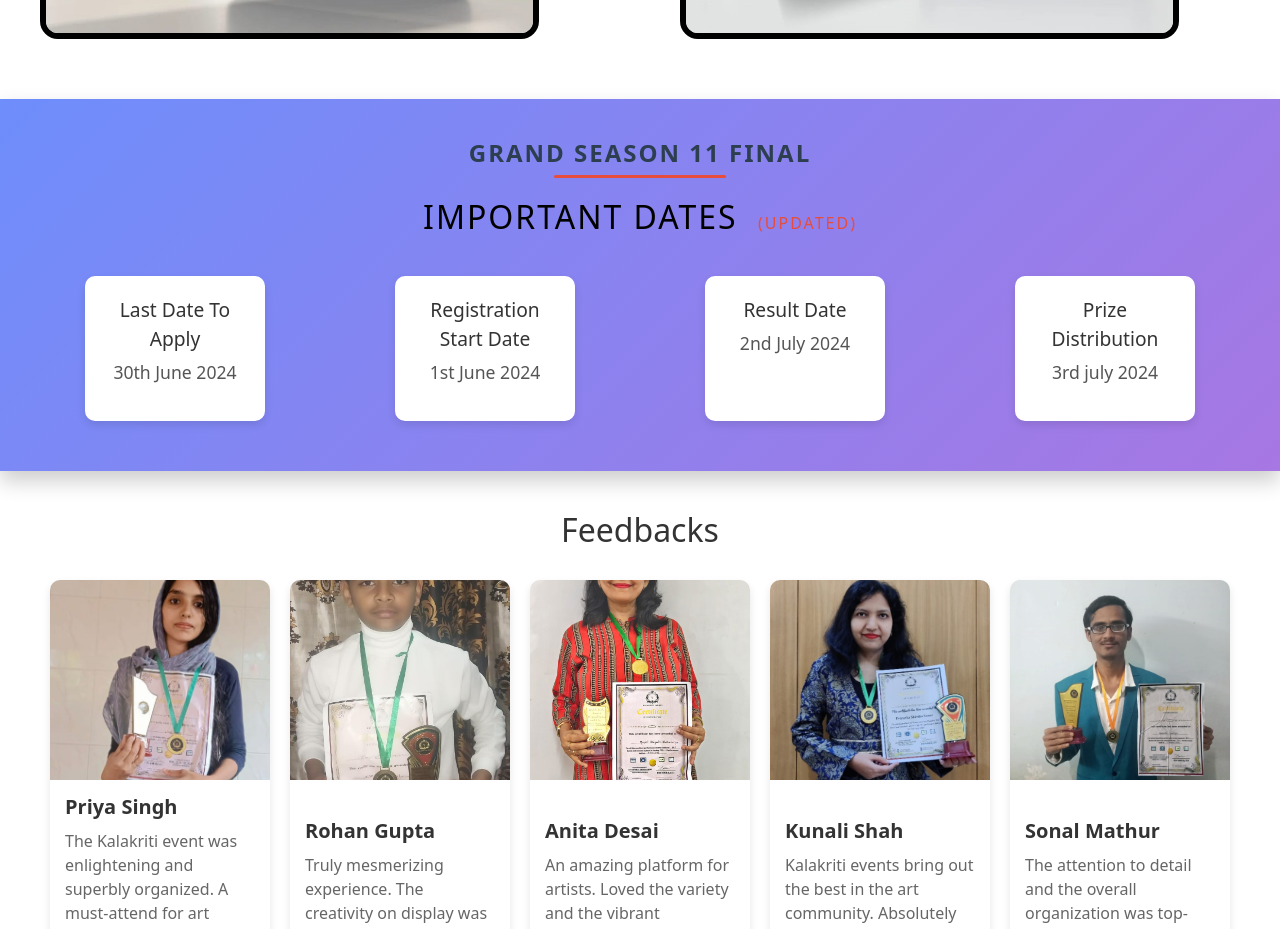
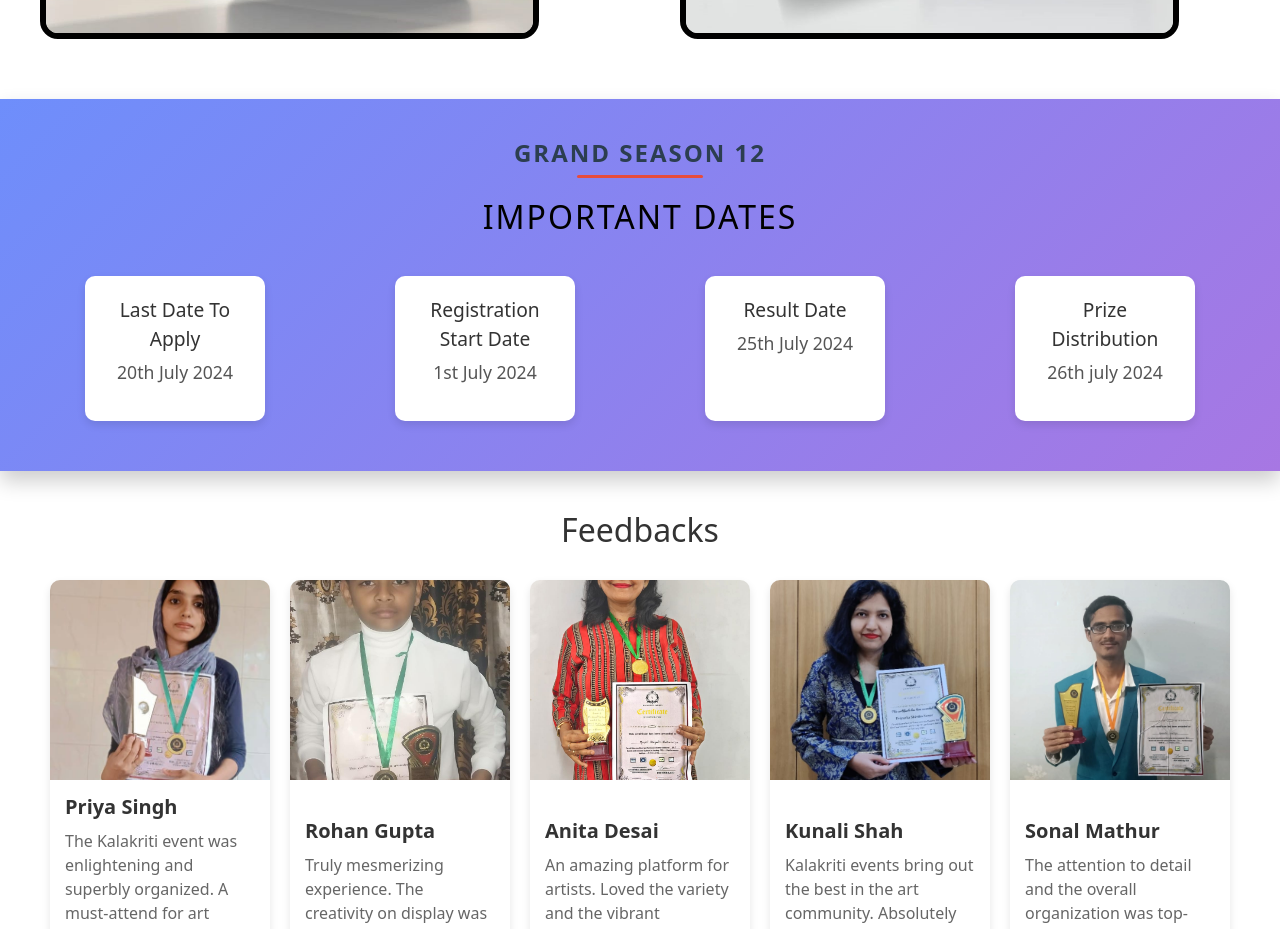
Before and after one commit to kalakritievents/kalakriti-react, a React (Create React App) app: page /dance in a window 1280 px wide. Shown: the part 2820-3749 px from the top of the page. Built offline with nearby package versions, Linux system fonts and the light colour scheme.

Commit message:
Update DatesCard.jsx
Season 12 dates (1)

```diff
--- a/src/components/DatesCard.jsx
+++ b/src/components/DatesCard.jsx
@@ -4,24 +4,26 @@ import styles from './ArtEvent.module.css';
 const DatesCard = () => {
   return (
     <div className={styles.datesSection}>
-      <h1 className={styles.mainTitle}>GRAND SEASON 11 FINAL</h1>
-      <h2 className={styles.sectionTitle}>IMPORTANT DATES <span className={styles.updated}>(Updated)</span></h2>
+      <h1 className={styles.mainTitle}>GRAND SEASON 12</h1>
+      <h2 className={styles.sectionTitle}>IMPORTANT DATES
+{/*         <span className={styles.updated}>(Updated)</span> */}
+      </h2>
       <div className={styles.datesContainer}>
         <div className={styles.dateBox}>
           <p className={styles.dateTitle}>Last Date To Apply</p>
-          <p className={styles.date}>30th June 2024</p>
+          <p className={styles.date}>20th July 2024</p>
         </div>
         <div className={styles.dateBox}>
           <p className={styles.dateTitle}>Registration Start Date</p>
-          <p className={styles.date}>1st June 2024</p>
+          <p className={styles.date}>1st July 2024</p>
         </div>
         <div className={styles.dateBox}>
           <p className={styles.dateTitle}>Result Date</p>
-          <p className={styles.date}>2nd July 2024</p>
+          <p className={styles.date}>25th July 2024</p>
         </div>
         <div className={styles.dateBox}>
           <p className={styles.dateTitle}>Prize Distribution</p>
-          <p className={styles.date}>3rd july 2024</p>
+          <p className={styles.date}>26th july 2024</p>
         </div>
       </div>
     </div>
```
